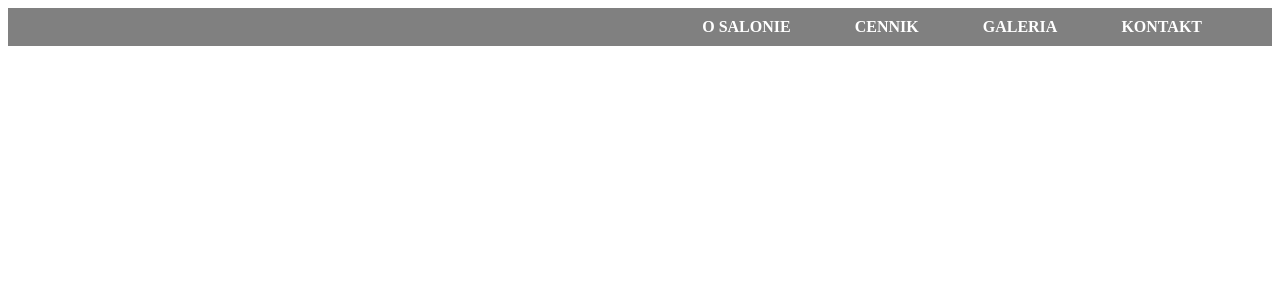
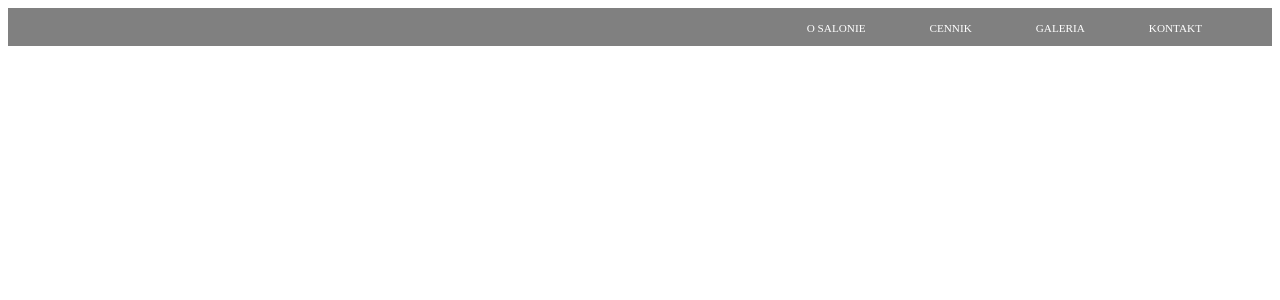
Before and after one commit to kwiatek00008/4U, a PHP site: page / in a window 1280 px wide. Shown: the top 300 px of the page. Run offline with PHP 8.4, Linux system fonts and the light colour scheme.

Commit message:
czcionka

```diff
--- a/HTML/Projekt Z Wojtkiem Salon Fryzjerski/index.html
+++ b/HTML/Projekt Z Wojtkiem Salon Fryzjerski/index.html
@@ -7,6 +7,8 @@
     <meta http-equiv="X-UA-Compatible" content="ie=edge">
     <title>Document</title>
     <link rel="stylesheet" href="style.css">
+    <link href="https://fonts.googleapis.com/css?family=Roboto:400,700&display=swap&subset=latin-ext" rel="stylesheet">
+
 </head>
 
 <body>
--- a/HTML/Projekt Z Wojtkiem Salon Fryzjerski/style.css
+++ b/HTML/Projekt Z Wojtkiem Salon Fryzjerski/style.css
@@ -1,5 +1,5 @@
 nav{
-    max-width: 1300px;
+    max-width: 2000px;
     text-align: right;
     background-color: grey;
     padding: 10px 40px ;
@@ -9,9 +9,11 @@ nav{
 nav a{
     display: inline-block;
     color: white;
-    font-weight: bold;
+    font-weight: lighter;
     text-decoration: none;
     margin: 0 30px;
+    font-size: 70%;
+    text-transform: uppercase;
 
     transition: 0.2s;
 
```
